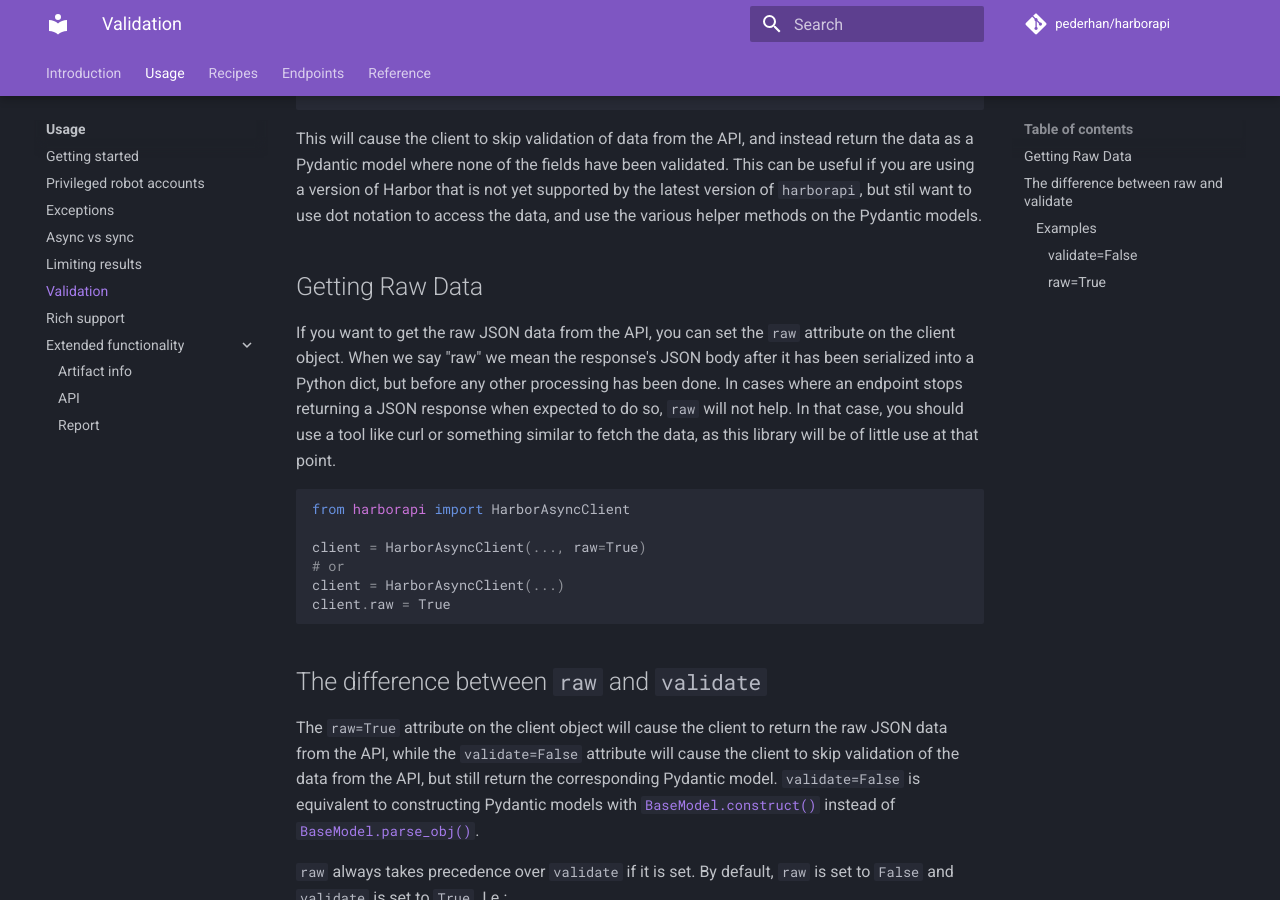
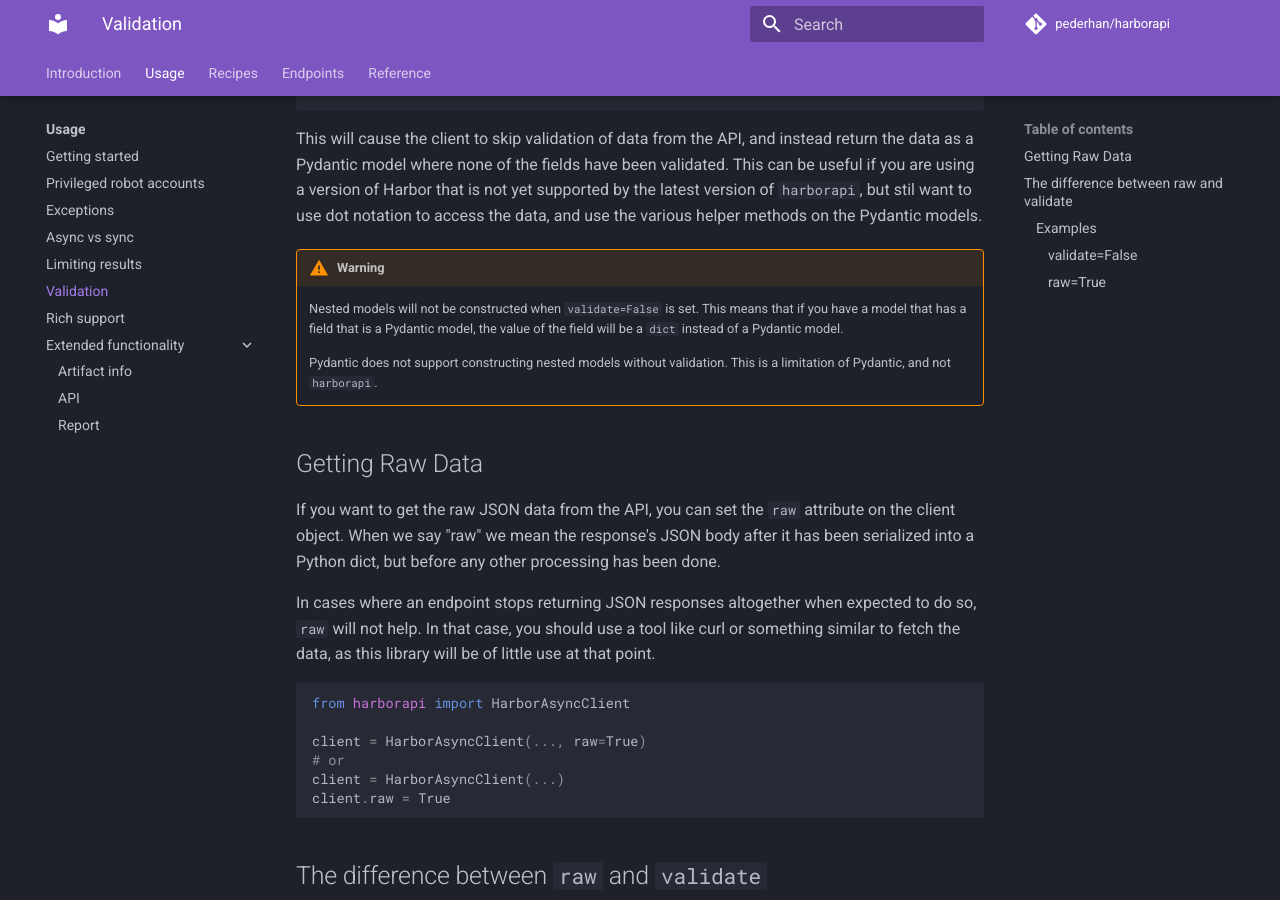
Before and after one commit to unioslo/harborapi, an MkDocs documentation site: the page built from docs/usage/validation.md, in a window 1280 px wide and 900 px high, scrolled down 371 px. Built offline with MkDocs 1.6.1 and Material for MkDocs 9.7.7, drawn with Linux system fonts in a browser that asks for light colours; comment, search, counter and statistics services are not loaded.

Commit message:
Docs: add validation admonition

````diff
--- a/docs/usage/validation.md
+++ b/docs/usage/validation.md
@@ -13,10 +13,17 @@
 
 This will cause the client to skip validation of data from the API, and instead return the data as a Pydantic model where none of the fields have been validated. This can be useful if you are using a version of Harbor that is not yet supported by the latest version of `harborapi`, but stil want to use dot notation to access the data, and use the various helper methods on the Pydantic models.
 
+!!! warning
+    Nested models will not be constructed when `validate=False` is set. This means that if you have a model that has a field that is a Pydantic model, the value of the field will be a `dict` instead of a Pydantic model.
+
+    Pydantic does not support constructing nested models without validation. This is a limitation of Pydantic, and not `harborapi`.
+
 
 ## Getting Raw Data
 
-If you want to get the raw JSON data from the API, you can set the `raw` attribute on the client object. When we say "raw" we mean the response's JSON body after it has been serialized into a Python dict, but before any other processing has been done. In cases where an endpoint stops returning a JSON response when expected to do so, `raw` will not help. In that case, you should use a tool like curl or something similar to fetch the data, as this library will be of little use at that point.
+If you want to get the raw JSON data from the API, you can set the `raw` attribute on the client object. When we say "raw" we mean the response's JSON body after it has been serialized into a Python dict, but before any other processing has been done.
+
+In cases where an endpoint stops returning JSON responses altogether when expected to do so, `raw` will not help. In that case, you should use a tool like curl or something similar to fetch the data, as this library will be of little use at that point.
 
 ```python
 from harborapi import HarborAsyncClient
````
